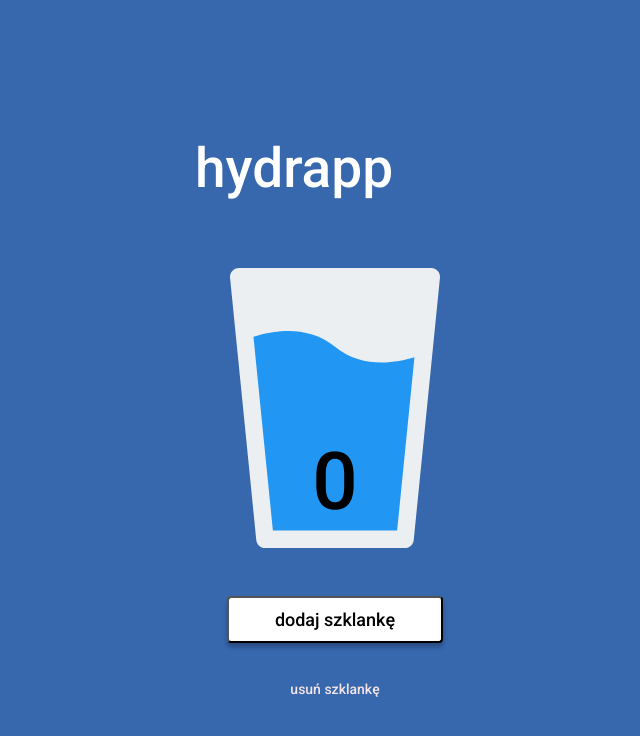
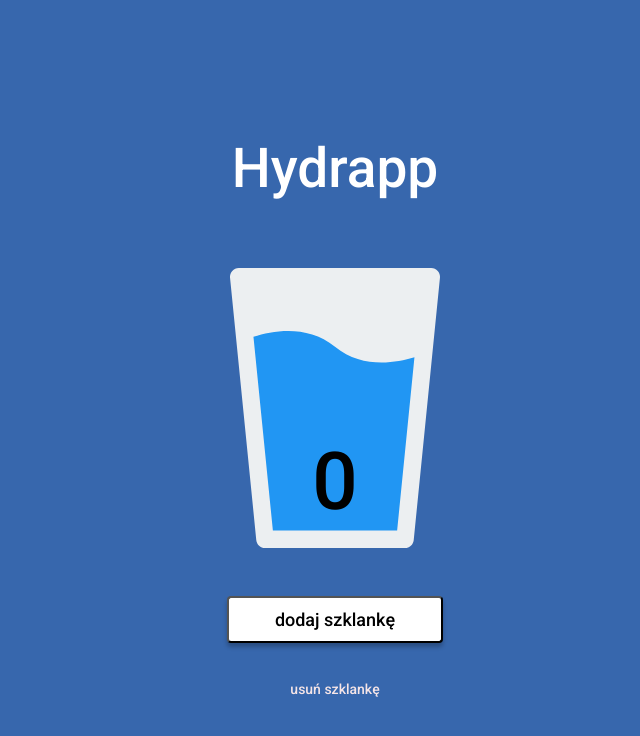
Before and after one commit to piotr-gorka/hydrapp, a website built with webpack: page src/pages/index.html in a window 1280 px wide. Shown: the whole page, without its empty margins (305-945 px from the left). Built offline with nearby package versions, Linux system fonts and the light colour scheme.

Commit message:
header center in document

```diff
--- a/src/js/index.js
+++ b/src/js/index.js
@@ -4,15 +4,14 @@ import "../scss/main.scss";
 import { registerSW } from "./pwa.js";
 registerSW();
 
-/* place your code below */
-
-console.log("HELLO 🚀");
 
 const add = document.querySelector(".add--js");
 const remove = document.querySelector(".remove--js");
 let counter = document.querySelector(".counter--js");
 
 let number = 0;
+
+const key = new Date().toISOString().slice(0, 10)
 
 add.addEventListener("click", () => {
   number++;
--- a/src/pages/index.html
+++ b/src/pages/index.html
@@ -152,7 +152,7 @@
   </head>
   <body>
     <main class="interface">
-      <h1 class="heading">hydrapp</h1>
+      <h1 class="heading">Hydrapp</h1>
       <section class="glass">
         <div class="glass__counter counter--js">0</div>
 
--- a/src/scss/main.scss
+++ b/src/scss/main.scss
@@ -22,7 +22,6 @@ body {
   font-weight: 500;
   font-size: 55px;
   line-height: 64px;
-  display: flex;
   align-items: center;
   text-align: center;
   margin-bottom: 68px;
```
